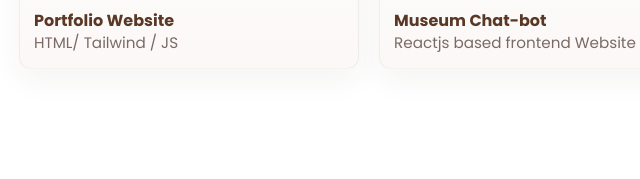
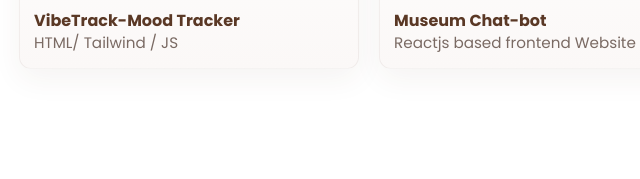
Before and after one commit to Shalinimishra09/Portfolio., a plain HTML site: page index.html in a window 1280 px wide. Shown: the part 1456-1635 px from the top of the page, 91-731 px from the left. Drawn offline with Linux system fonts and the light colour scheme.

Commit message:
Update index.html

```diff
--- a/index.html
+++ b/index.html
@@ -254,7 +254,7 @@
             <img src="port.png" alt="port"class="project-screenshot">
 
             <div class="project-meta">
-               <a href=" https://shalinimishra09.github.io/Portfolio./" target="_blank" rel="noopener noreferrer" style="text-decoration:none; color:inherit;">  <strong>Portfolio Website</strong></a>
+               <a href=" https://vibetrack-sm.netlify.app/" target="_blank" rel="noopener noreferrer" style="text-decoration:none; color:inherit;">  <strong>VibeTrack-Mood Tracker</strong></a>
 
               <div style="color:var(--muted);font-size:.95rem">HTML/ Tailwind / JS</div>
             </div>
```
